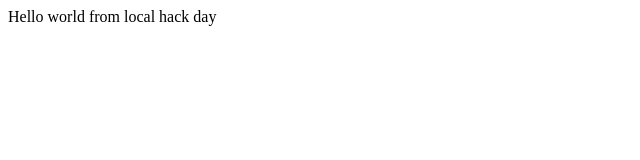
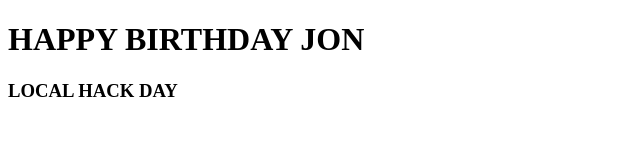
Before and after one commit to Abhijeetsingh9452/lhdlearn, a plain HTML site: page index.html in a window 1280 px wide. Shown: the whole page, without its empty margins (0-640 px from the left). Drawn offline with Linux system fonts and the light colour scheme.

Commit message:
CHANGING BODY

```diff
--- a/index.html
+++ b/index.html
@@ -7,7 +7,10 @@
     <link href="style.css" rel="stylesheet" type="text/css" />
   </head>
   <body>
-    Hello world from local hack day
+    <h1> HAPPY BIRTHDAY JON </h1>
+      <H3>LOCAL HACK DAY </h3>
+
+
     <script src="script.js"></script>
   </body>
 </html>
```
